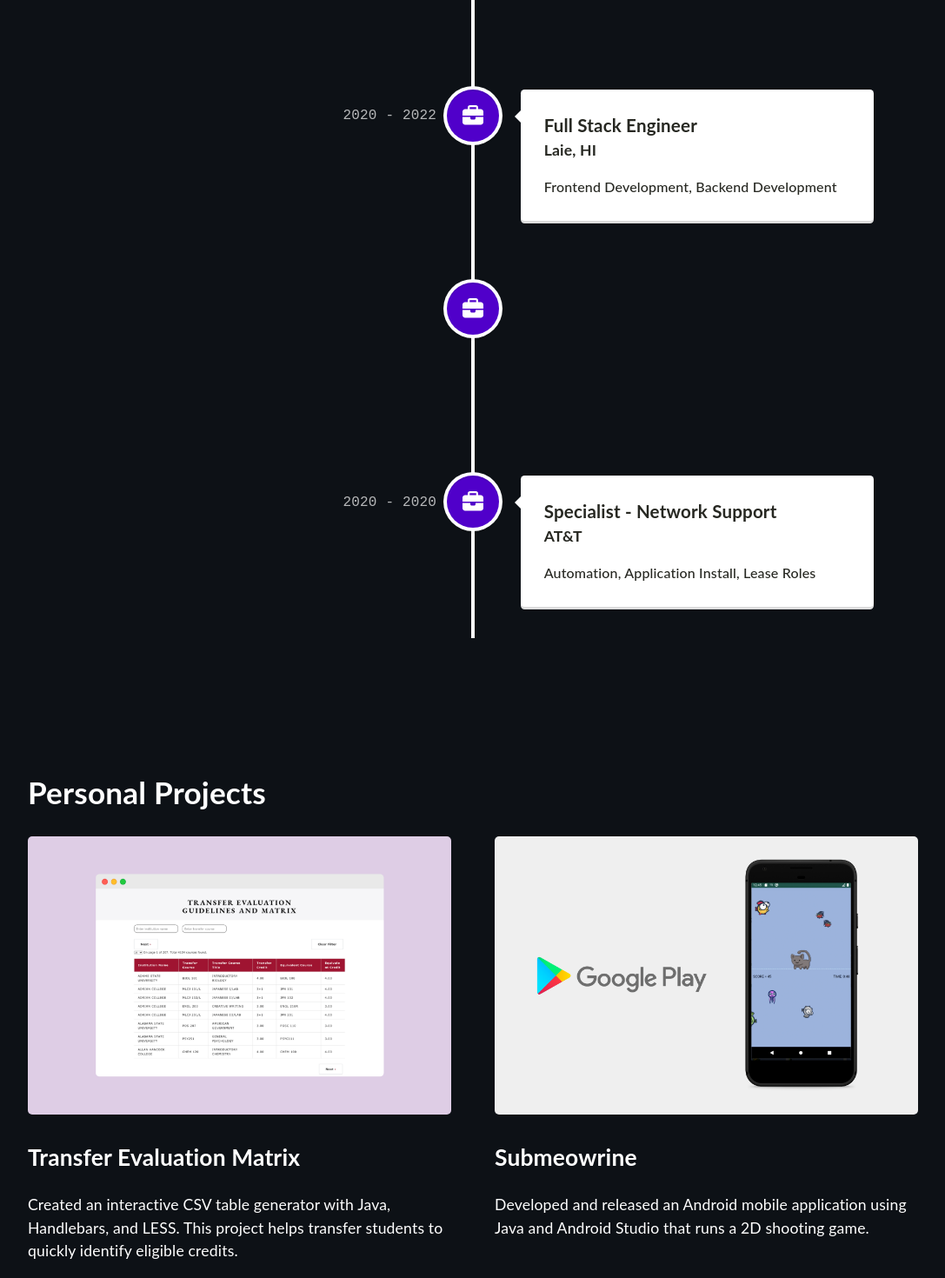
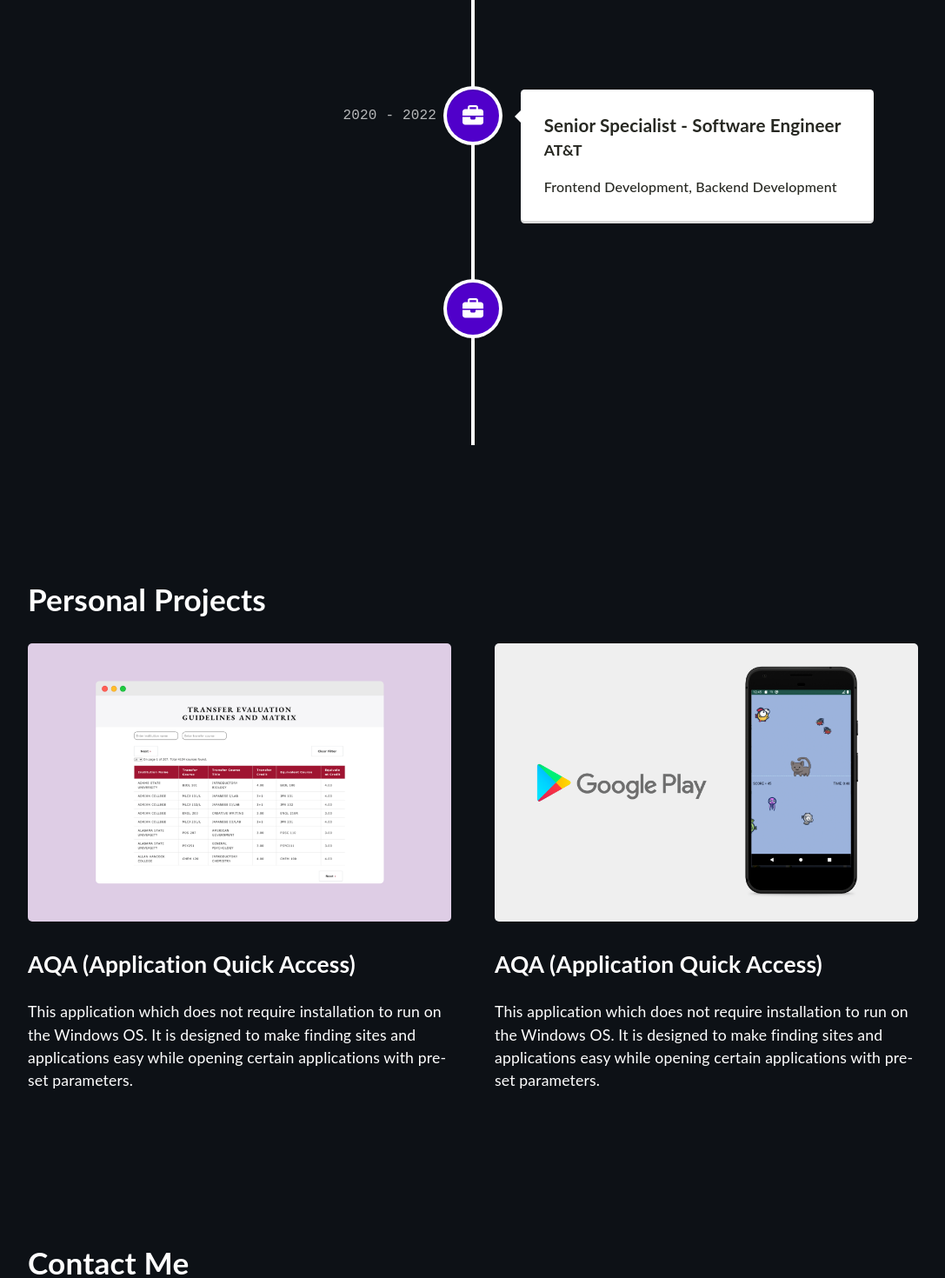
Before and after one commit to MirandaFarmer/MirandaFarmer.github.io, a React (Create React App) app: page / in a window 1280 px wide. Shown: the part 1780-3250 px from the top of the page at 87% size, without its empty margins (96-1183 px from the left). Built offline with nearby package versions, Linux system fonts and the light colour scheme.

Commit message:
create timeline

```diff
--- a/src/components/Project.tsx
+++ b/src/components/Project.tsx
@@ -18,13 +18,13 @@
         <div className="projects-grid">
             <div className="project">
                 <a href="https://github.com/MirandaFarmer/AQA" target="_blank" rel="noreferrer"><img src={mock02} className="zoom" alt="thumbnail" width="100%"/></a>
-                <a href="https://github.com/MirandaFarmer/AQA" target="_blank" rel="noreferrer"><h2>Transfer Evaluation Matrix</h2></a>
-                <p>Created an interactive CSV table generator with Java, Handlebars, and LESS. This project helps transfer students to quickly identify eligible credits.</p>
+                <a href="https://github.com/MirandaFarmer/AQA" target="_blank" rel="noreferrer"><h2>AQA (Application Quick Access)</h2></a>
+                <p><p>This application which does not require installation to run on the Windows OS. It is designed to make finding sites and applications easy while opening certain applications with pre-set parameters.</p></p>
             </div>
             <div className="project">
                 <a href="https://github.com/MirandaFarmer/AQA" target="_blank" rel="noreferrer"><img src={mock01} className="zoom" alt="thumbnail" width="100%"/></a>
-                <a href="https://github.com/MirandaFarmer/AQA" target="_blank" rel="noreferrer"><h2>Submeowrine</h2></a>
-                <p>Developed and released an Android mobile application using Java and Android Studio that runs a 2D shooting game.</p>
+                <a href="https://github.com/MirandaFarmer/AQA" target="_blank" rel="noreferrer"><h2>AQA (Application Quick Access)</h2></a>
+                <p>This application which does not require installation to run on the Windows OS. It is designed to make finding sites and applications easy while opening certain applications with pre-set parameters.</p>
             </div>
         </div>
     </div>
--- a/src/components/Timeline.tsx
+++ b/src/components/Timeline.tsx
@@ -33,22 +33,10 @@
             iconStyle={{ background: '#5000ca', color: 'rgb(39, 40, 34)' }}
             icon={<FontAwesomeIcon icon={faBriefcase} />}
           >
-            <h3 className="vertical-timeline-element-title">Full Stack Engineer</h3>
-            <h4 className="vertical-timeline-element-subtitle">Laie, HI</h4>
+            <h3 className="vertical-timeline-element-title">Senior Specialist - Software Engineer</h3>
+            <h4 className="vertical-timeline-element-subtitle">AT&T</h4>
             <p>
               Frontend Development, Backend Development
-            </p>
-          </VerticalTimelineElement>
-          <VerticalTimelineElement
-            className="vertical-timeline-element--work"
-            date="2021 - 2021"
-            iconStyle={{ background: '#5000ca', color: 'rgb(39, 40, 34)' }}
-            icon={<FontAwesomeIcon icon={faBriefcase} />}
-          >
-            <h3 className="vertical-timeline-element-title">Staff Engineer Intern</h3>
-            <h4 className="vertical-timeline-element-subtitle">Laie, HI</h4>
-            <p>
-              Agile Development, Jira, Confluence, Red Hat,
             </p>
           </VerticalTimelineElement>
           <VerticalTimelineElement
```
